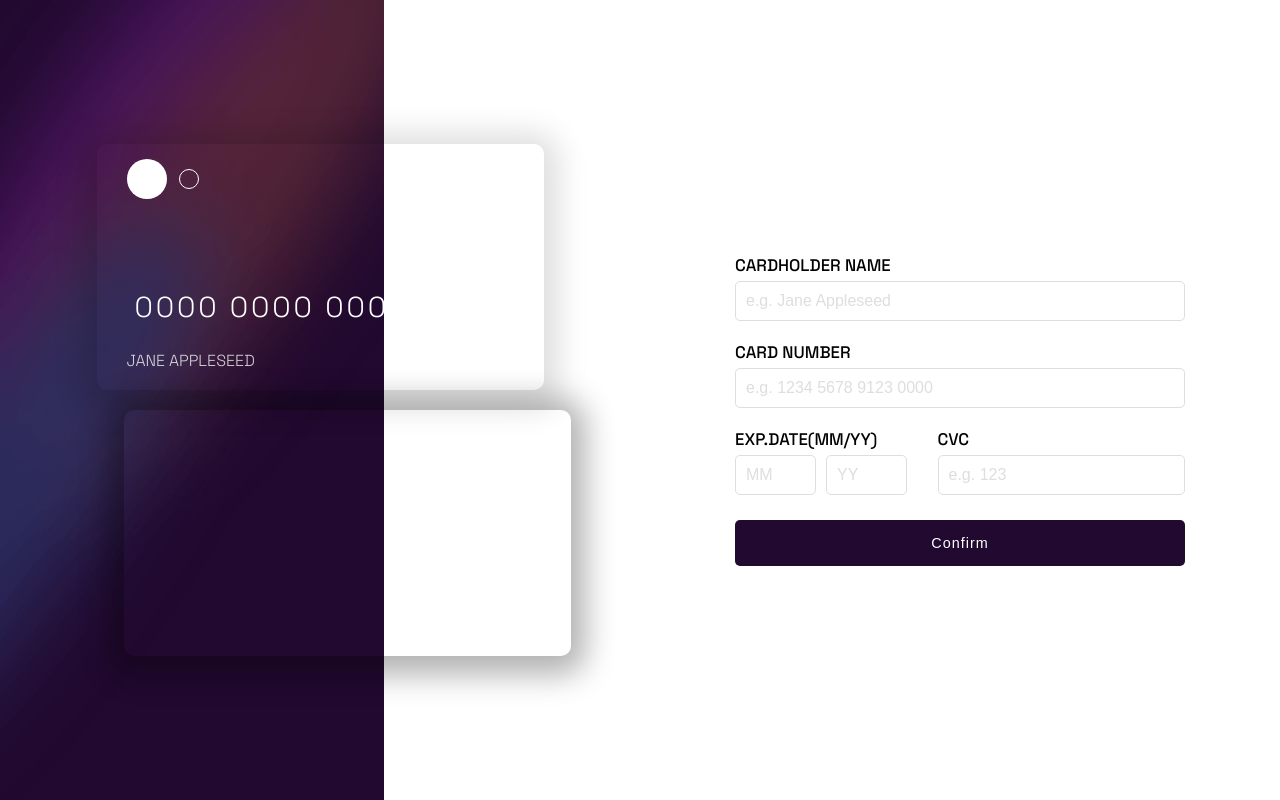
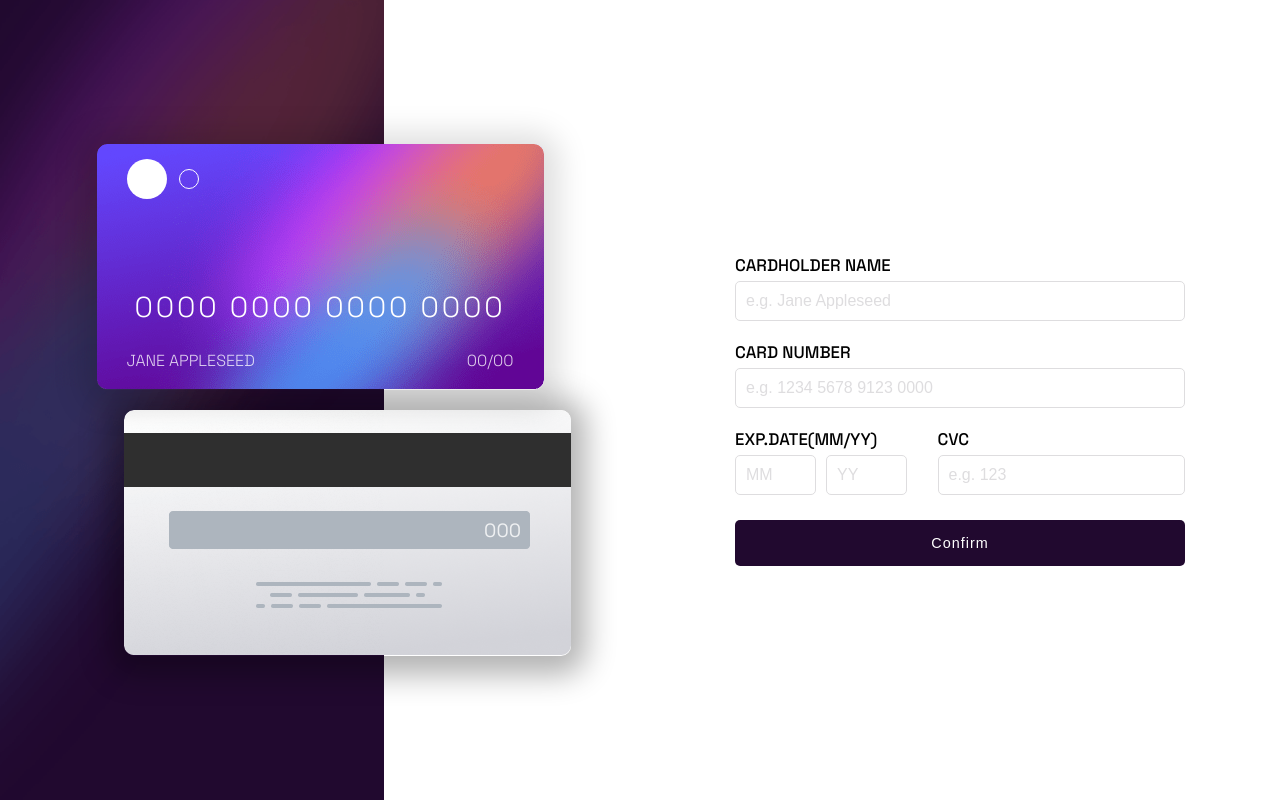
Before and after one commit to OlaleyeFisayo/interactive-card-details-form, a plain HTML site: page index.html in a window 1280 px wide. Drawn offline with nearby package versions, Linux system fonts and the light colour scheme; files that its build step writes are made by us from their sources; the site is published under a folder, as on GitHub Pages, so addresses that start at the root find nothing.

Commit message:
Update index.html

```diff
--- a/index.html
+++ b/index.html
@@ -13,7 +13,7 @@
   <main class="grid">
 
     <section class="cardDisplay">
-      <div class="cardFront" style="background-image: url(/images/bg-card-front.png); background-repeat: no-repeat; background-size: contain;">
+      <div class="cardFront" style="background-image: url(images/bg-card-front.png); background-repeat: no-repeat; background-size: contain;">
         <div class="circle-flex">
           <div class="white-circle"></div>
           <div class="transparent-circle"></div>
@@ -25,7 +25,7 @@
         </div>
       </div>
 
-      <div class="cardBack" style="background-image: url(/images/bg-card-back.png); background-repeat: no-repeat; background-size: contain;">
+      <div class="cardBack" style="background-image: url(images/bg-card-back.png); background-repeat: no-repeat; background-size: contain;">
         <p class="cvc">000</p>
       </div>
 
```
